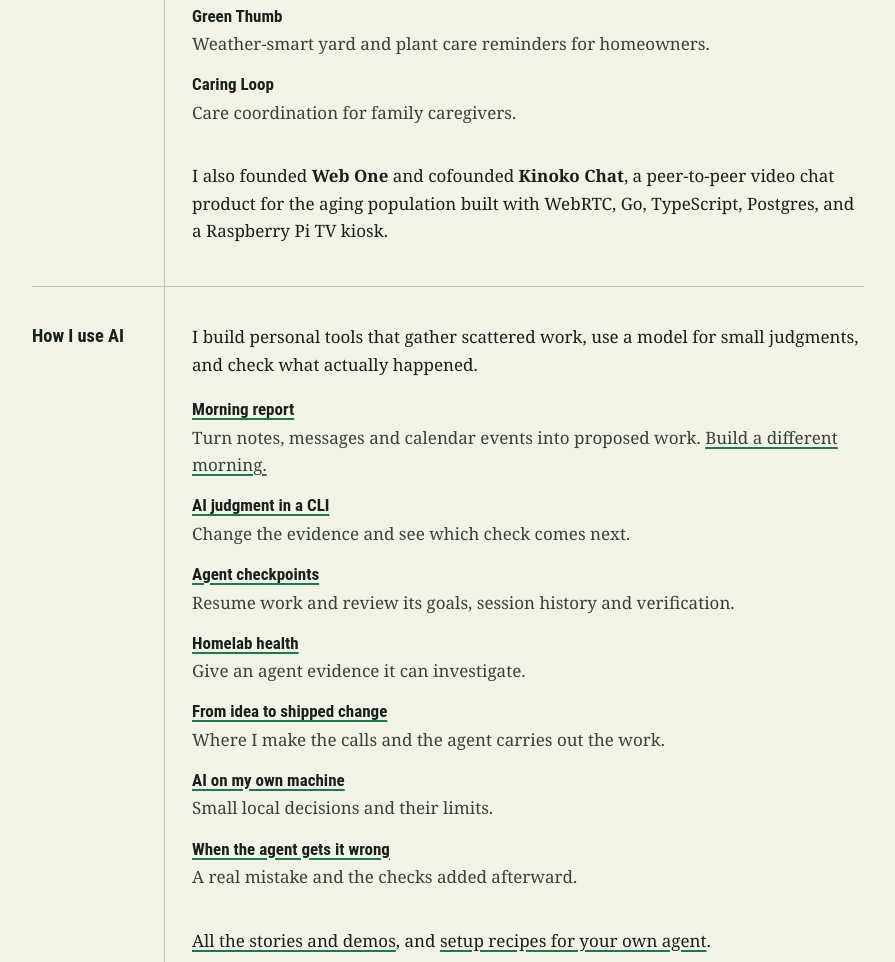
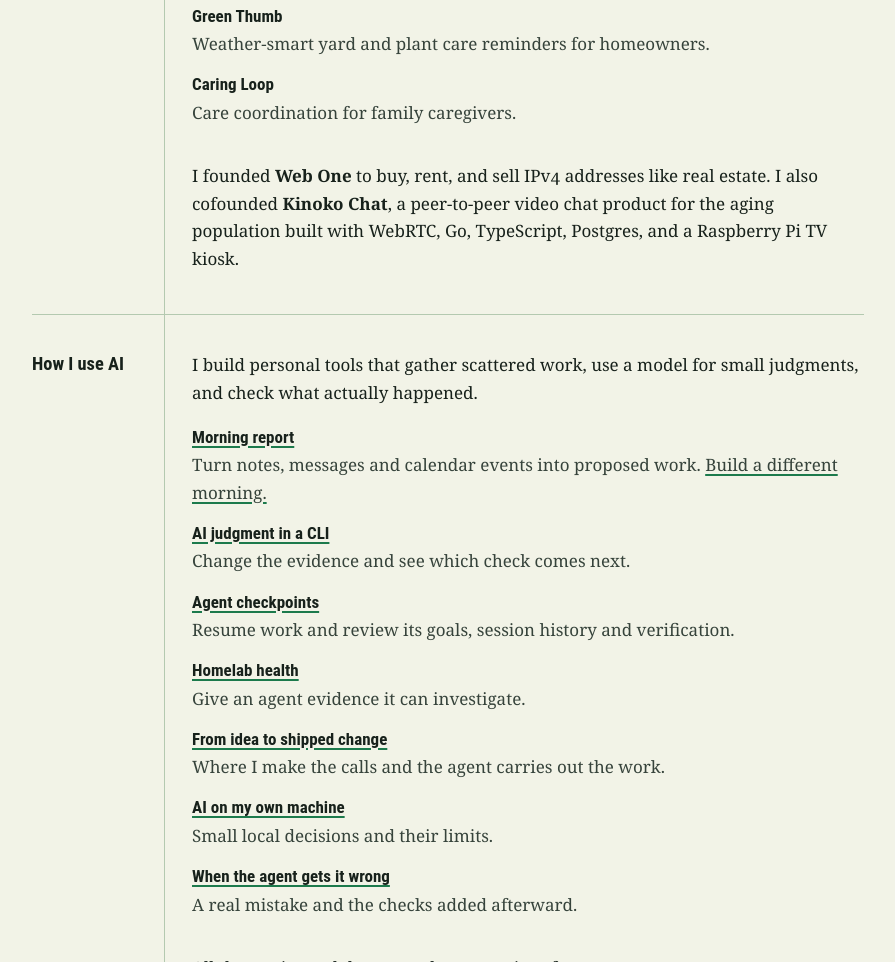
Before and after one commit to gabe-ochoa/gabe.work, a plain HTML site: page index.html in a window 1280 px wide. Shown: the part 3271-4233 px from the top of the page, without its empty margins (192-1087 px from the left). Drawn offline with Linux system fonts and the light colour scheme.

Commit message:
Describe Web One IPv4 address business

```diff
--- a/index.html
+++ b/index.html
@@ -185,7 +185,7 @@
         <li><strong>Green Thumb</strong> Weather-smart yard and plant care reminders for homeowners.</li>
         <li><strong>Caring Loop</strong> Care coordination for family caregivers.</li>
       </ul>
-      <p>I also founded <strong>Web One</strong> and cofounded <strong>Kinoko Chat</strong>, a peer-to-peer video chat product for the aging population built with WebRTC, Go, TypeScript, Postgres, and a Raspberry Pi TV kiosk.</p>
+      <p>I founded <strong>Web One</strong> to buy, rent, and sell IPv4 addresses like real estate. I also cofounded <strong>Kinoko Chat</strong>, a peer-to-peer video chat product for the aging population built with WebRTC, Go, TypeScript, Postgres, and a Raspberry Pi TV kiosk.</p>
     </section>
 
     <section id="ai" aria-labelledby="ai-label">
```
Also changed, not shown: 1 other file.
